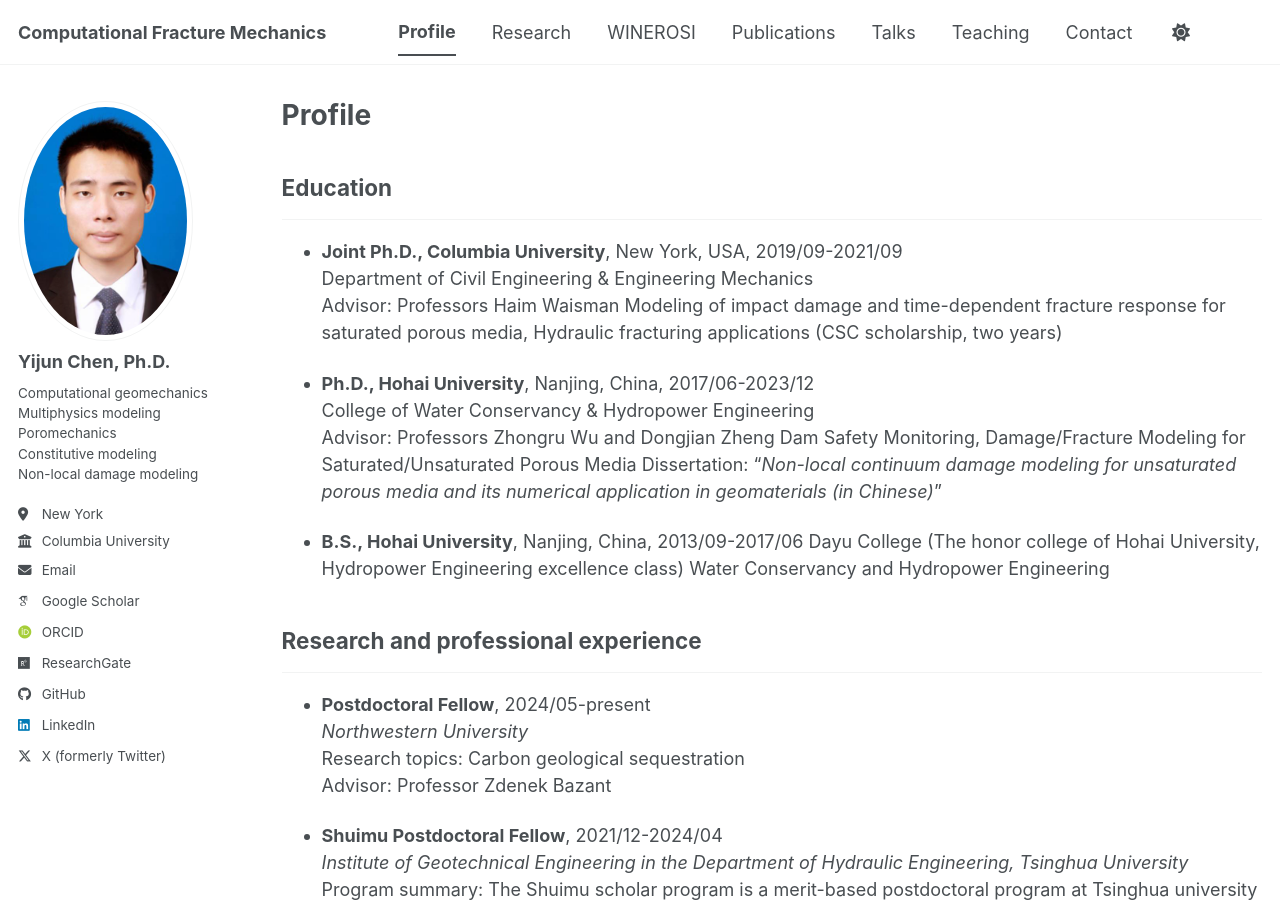
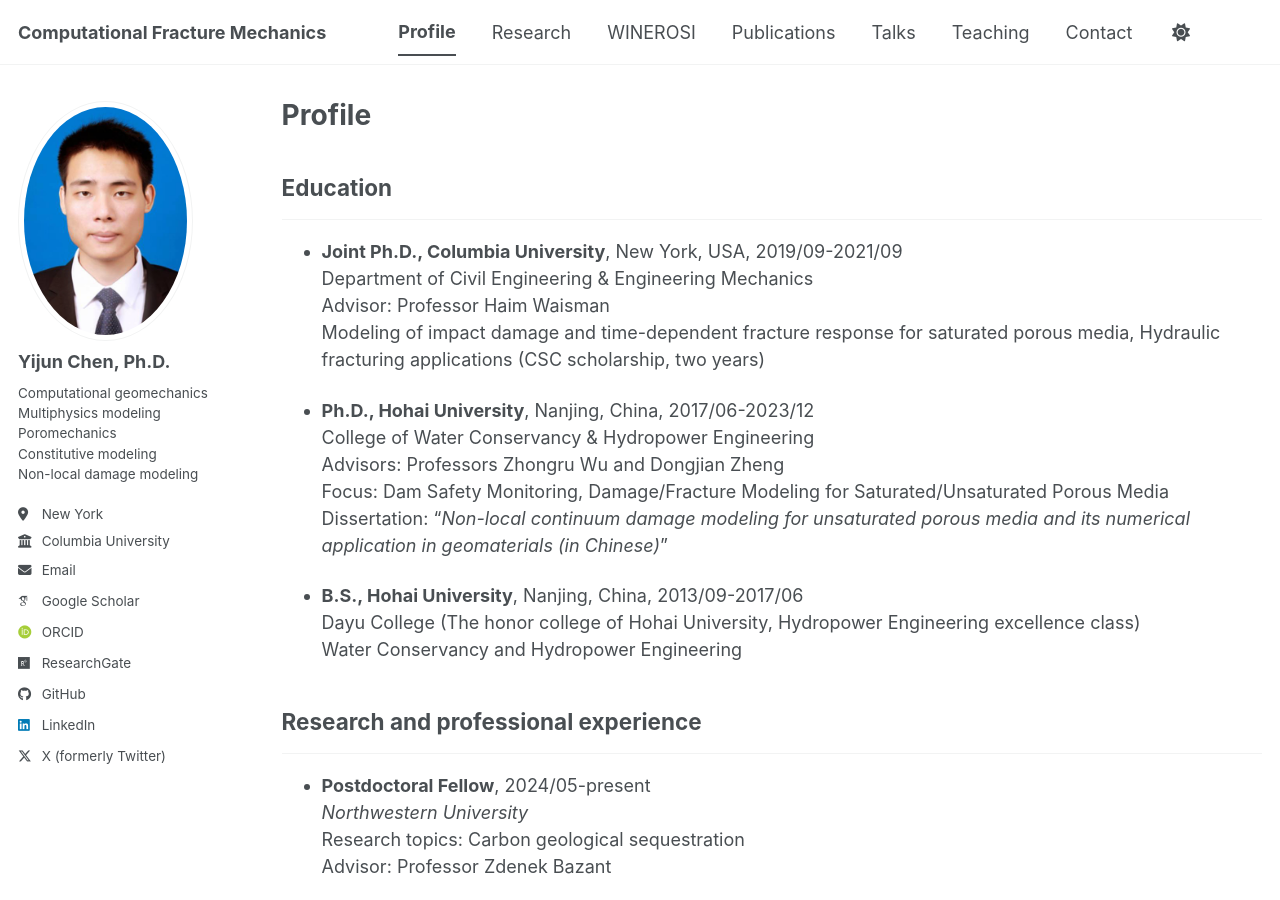
Before and after one commit to chenhhu/chenhhu.github.io, a Jekyll site: the page built from _pages/profile.md, in a window 1280 px wide and 900 px high. Built offline with Jekyll 4.4.1, drawn with Linux system fonts in a browser that asks for light colours; some web fonts are replaced; a script bundle is joined from its source files by our own code; library files that are not in the unit come from our copies.

Commit message:
Update profile.md

```diff
--- a/_pages/profile.md
+++ b/_pages/profile.md
@@ -13,17 +13,17 @@ redirect_from:
 ---
 * <b>Joint Ph.D., Columbia University</b>, New York, USA, 2019/09-2021/09
   Department of Civil Engineering & Engineering Mechanics
-  Advisor: Professors Haim Waisman
+  Advisor: Professor Haim Waisman<br>
   Modeling of impact damage and time-dependent fracture response for saturated porous media, Hydraulic fracturing applications (CSC scholarship, two years)
 
 * <b>Ph.D., Hohai University</b>, Nanjing, China, 2017/06-2023/12
   College of Water Conservancy & Hydropower Engineering
-  Advisor: Professors Zhongru Wu and Dongjian Zheng
-  Dam Safety Monitoring, Damage/Fracture Modeling for Saturated/Unsaturated Porous Media
+  Advisors: Professors Zhongru Wu and Dongjian Zheng<br>
+  Focus: Dam Safety Monitoring, Damage/Fracture Modeling for Saturated/Unsaturated Porous Media<br>
   Dissertation: "<i>Non-local continuum damage modeling for unsaturated porous media and its numerical application in geomaterials (in Chinese)</i>"
 
-* <b>B.S., Hohai University</b>, Nanjing, China, 2013/09-2017/06
-  Dayu College (The honor college of Hohai University, Hydropower Engineering excellence class)
+* <b>B.S., Hohai University</b>, Nanjing, China, 2013/09-2017/06<br>
+  Dayu College (The honor college of Hohai University, Hydropower Engineering excellence class)<br>
   Water Conservancy and Hydropower Engineering
 <br>
 
```
